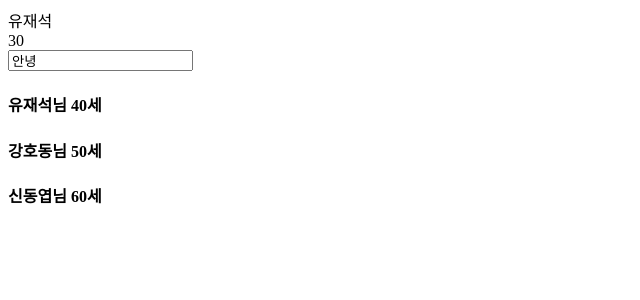
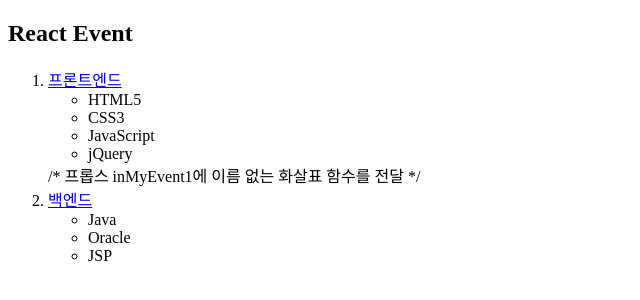
Before and after one commit to ericj706/2026_React, a React (Vite) app: page / in a window 1280 px wide. Shown: the top 300 px of the page, without its empty margins (0-640 px from the left). Built offline with nearby package versions, Linux system fonts and the light colour scheme.

Commit message:
day01_17:30

```diff
--- /dev/null
+++ b/src/example/day01/Component6.jsx
@@ -0,0 +1,44 @@
+function FrontComp(props){
+    return(<>
+        {/*<a>태그에 onClick이벤트 핸들러 사용, 클릭시 프로스로 받은 onMyEvent1() 함수 실행 */}
+        <li><a href = '/' onClick ={()=>{
+            props.onMyEvent1();
+            }}> 프론트엔드 </a></li>
+        <ul>
+            <li>HTML5</li>
+            <li>CSS3</li>
+            <li>JavaScript</li>
+            <li>jQuery</li>
+        </ul>
+    </>)
+}
+
+const BackComp = ({onMyEvent2})=>{
+    return (<>
+        <li><a href="/" onClick={(event) => {
+            event.preventDefault();
+            onMyEvent2('백엔드 클릭됨(자식전달)');
+        }}>백엔드</a></li>
+        <ul>
+            <li>Java</li>
+            <li>Oracle</li>
+            <li>JSP</li>
+        </ul>
+    </>)
+}
+function Component6(){
+return (<>
+        <h2>React Event</h2>
+        <ol>
+            <FrontComp onMyEvent1={() => {
+                alert('프론트엔드 클릭됨(부모전달)');
+            }}></FrontComp>
+            /* 프롭스 inMyEvent1에 이름 없는 화살표 함수를 전달 */
+            <BackComp onMyEvent2={(msg) => {
+                alert(msg);
+            }}></BackComp>
+        </ol>
+    </>)
+}
+
+export default Component6
--- a/src/example/day01/MyMarkUp.jsx
+++ b/src/example/day01/MyMarkUp.jsx
@@ -4,6 +4,7 @@
 // 차이점: class -> className , onclick -> onClick
 // 실제DOM( 개수한계 , 상태없고 )
 // 가짜DOM( 새로운DOM , 상태(props)있고 )
-export default function MyMarkup( ) {
+
+export default function MyMarkup( props ) {
    return <div> 내가 만든 마크업/컴포넌트 </div>
 }
--- a/src/main.jsx
+++ b/src/main.jsx
@@ -17,5 +17,5 @@
 // import Component1 from "./example/day01/Component1";
 // create.render( <Component> /<Component> )
 
-import Component3 from "./example/day01/Component3";
-create.render( <Component3/> )
+import Component6 from "./example/day01/Component6";
+create.render( <Component6/> )
```
Also changed, not shown: src/example/day01/Component4.jsx (added, +48 -0 lines), src/example/day01/Component5.jsx (added, +15 -0 lines), src/example/day01/Component7.jsx (added, +25 -0 lines).
